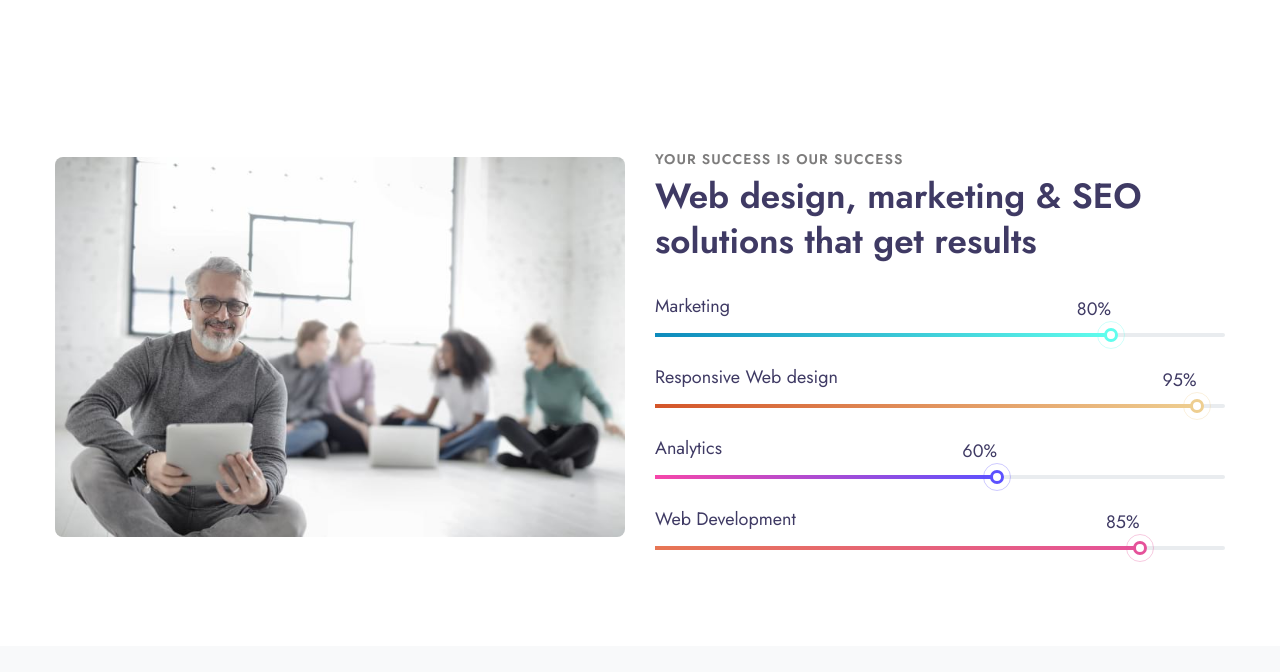
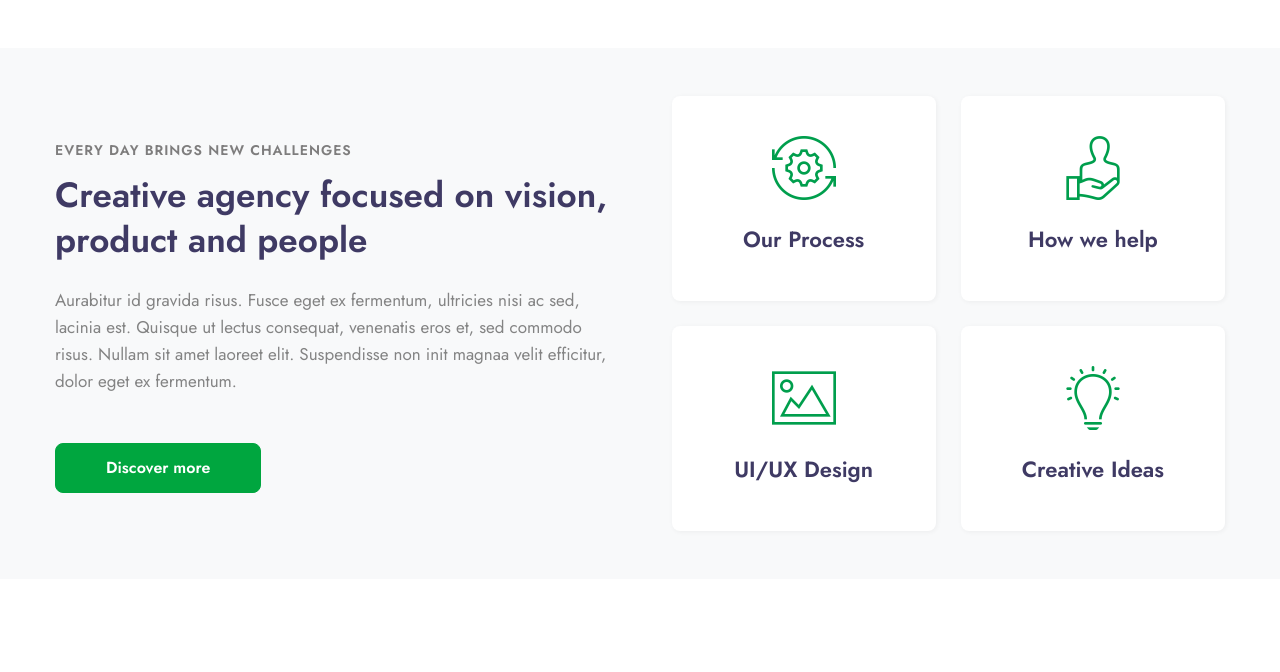
Before and after one commit to annguyen137-org/Corpvision, a plain HTML site: page index.html in a window 1280 px wide. Shown: the part 1298-1970 px from the top of the page. Drawn offline with nearby package versions, Linux system fonts and the light colour scheme.

Commit message:
add feature section, fix collapsible button

```diff
--- a/css/style.css
+++ b/css/style.css
@@ -17,6 +17,7 @@
 	--dropdown-color: #ffffff;
 	--layer: rgba(29, 42, 55, 0.7);
 }
+
 [data-theme="dark"] {
 	--primary-color: #009f4d;
 	--text-color: #c2c2c2;
@@ -176,6 +177,8 @@ header.nav-fixed .navbar-expand-lg .navbar-brand {
 	background: #0d1326;
 	border-top-left-radius: 9px;
 	border-bottom-left-radius: 9px;
+
+	animation-duration: 2s;
 }
 
 .sidebar__content .sidebar__btn {
@@ -595,6 +598,54 @@ body.search-active .header__search .search__container .btn-material i {
 	border-radius: var(--border-radius);
 }
 
+/* FEATURES CSS */
+
+.features {
+	background: var(--section-bg-color);
+}
+
+.feature-grid-right .grid-inner {
+	display: grid;
+	grid-template-columns: 1fr 1fr;
+	grid-gap: 25px;
+}
+
+.feature-grid-right .grid-inner .box-wrap {
+	padding: 40px 30px;
+	border-radius: var(--border-radius);
+	text-align: center;
+	box-shadow: rgb(1 1 1 / 5%) 1px 1px 5px 0px;
+	background-color: var(--bg-color);
+	transition: 0.3s ease;
+}
+
+.feature-grid-right .grid-inner .box-wrap:hover {
+	transform: translateY(-0.25rem);
+	box-shadow: rgb(46 41 51 / 8%) 0px 2px 4px, rgb(71 63 79 / 16%) 0px 5px 10px;
+	transition: 0.3s ease;
+}
+
+.feature-grid-right .box-wrap img {
+	max-width: 65px;
+	display: block;
+	margin: 0 auto;
+}
+
+.feature-grid-right .box-wrap h1 a {
+	font-size: 22px;
+	line-height: 28px;
+	font-weight: 600;
+	margin-top: 25px;
+	display: block;
+	color: var(--heading-color);
+}
+
+.feature-grid-right .box-wrap h1 a:hover {
+	color: var(--primary-color);
+}
+
+/* END FEATURES CSS */
+
 @media screen and (max-width: 991.9px) {
 	header.header {
 		height: auto;
@@ -674,6 +725,11 @@ body.search-active .header__search .search__container .btn-material i {
 	.carousel__slider .slider__item .slider__content h1 {
 		font-size: 50px;
 	}
+
+	.navbar-expand-lg .navbar-nav .dropdown-menu {
+		transform: translateX(0px);
+		text-align: center;
+	}
 }
 
 @media screen and (max-width: 768px) {
@@ -694,6 +750,8 @@ body.search-active .header__search .search__container .btn-material i {
 
 @media screen and (max-width: 415px) {
 }
+
+/* annguyen section */
 
 a {
 	color: unset;
@@ -731,6 +789,11 @@ ul {
 }
 
 /* PROGRESS */
+
+.w3__progress {
+	background: var(--bg-color);
+}
+
 .w3__progress .progress__media img {
 	border-radius: var(--border-radius);
 }
@@ -884,11 +947,17 @@ ul {
 }
 
 /* Blog */
+
+.blog {
+	background: var(--bg-color);
+}
+
 .blog .blog__card {
 	overflow: hidden;
 	border-radius: var(--border-radius);
-  border: 1px solid transparent;
+	border: 1px solid var(--border-color);
 	box-shadow: 0 25px 98px 0 rgb(0 0 0 / 4%);
+	background: var(--bg-color);
 }
 .blog .blog__card .card-header {
 	overflow: hidden;
--- a/index.html
+++ b/index.html
@@ -349,6 +349,71 @@
 			</div>
 		</section>
 		<!-- END: ABOUT SECTION -->
+
+		<!-- START: FEATURES SECTION -->
+		<section class="features">
+			<div class="container py-lg-5 py-md-4 py-2">
+				<div class="row align-items-center">
+					<div class="col feature-grid-left pr-lg-5">
+						<div class="title">
+							<h1 class="title__small">EVERY DAY BRINGS NEW CHALLENGES</h1>
+							<h1 class="title__large mb-4">
+								Creative agency focused on vision, product and people
+							</h1>
+							<p class="description">
+								Aurabitur id gravida risus. Fusce eget ex fermentum, ultricies
+								nisi ac sed, lacinia est. Quisque ut lectus consequat, venenatis
+								eros et, sed commodo risus. Nullam sit amet laoreet elit.
+								Suspendisse non init magnaa velit efficitur, dolor eget ex
+								fermentum.
+							</p>
+							<a class="btn btn-primary btn-style mt-lg-5 mt-4" href="#"
+								>Discover more</a
+							>
+						</div>
+					</div>
+					<div
+						class="col feature-grid-right mt-lg-0 mt-md-5 mt-4 justify-content-center"
+					>
+						<div class="grid-inner d-grid">
+							<div class="grid-item box-wrap">
+								<div class="icon">
+									<img src="./img/icon1.png" alt="" />
+								</div>
+								<h1>
+									<a href="">Our Process</a>
+								</h1>
+							</div>
+							<div class="grid-item box-wrap">
+								<div class="icon">
+									<img src="./img/icon2.png" alt="" />
+								</div>
+								<h1>
+									<a href="">How we help</a>
+								</h1>
+							</div>
+							<div class="grid-item box-wrap">
+								<div class="icon">
+									<img src="./img/icon3.png" alt="" />
+								</div>
+								<h1>
+									<a href="">UI/UX Design</a>
+								</h1>
+							</div>
+							<div class="grid-item box-wrap">
+								<div class="icon">
+									<img src="./img/icon4.png" alt="" />
+								</div>
+								<h1>
+									<a href="">Creative Ideas</a>
+								</h1>
+							</div>
+						</div>
+					</div>
+				</div>
+			</div>
+		</section>
+		<!-- END: FEATURES SECTION -->
 
 		<!-- Progress -->
 		<section class="w3__progress py-5">
--- a/js/main.js
+++ b/js/main.js
@@ -5,6 +5,8 @@ document.getElementById("toggle-right-sidebar").onclick = function () {
 	);
 	// Show/hide sidebar on click
 	$("#right-sidebar").toggleClass("hide-sidebar");
+	$("#right-sidebar sidebar__content").toggleClass("animate__animated");
+	$("#right-sidebar sidebar__content").toggleClass("animate__fadeInRight");
 };
 
 // Add class "search-active" when search btn clicked
@@ -47,9 +49,6 @@ document.getElementById("mode-switch").onclick = function () {
 
 document.getElementById("btnTogglerIcon").onclick = function () {
 	$("#btnTogglerIcon span").toggleClass("d-none");
-};
-
-document.getElementById("btnTogglerIcon").onclick = function () {
 	$("#site-header").toggleClass("active");
 	$("body").toggleClass("noscroll");
 };
```
Lines whose indentation alone changed are shown as unchanged.
